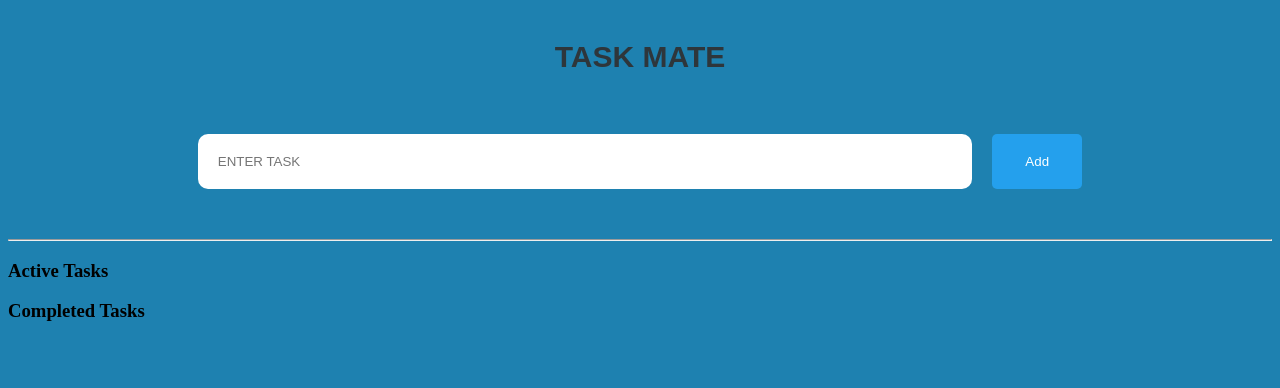
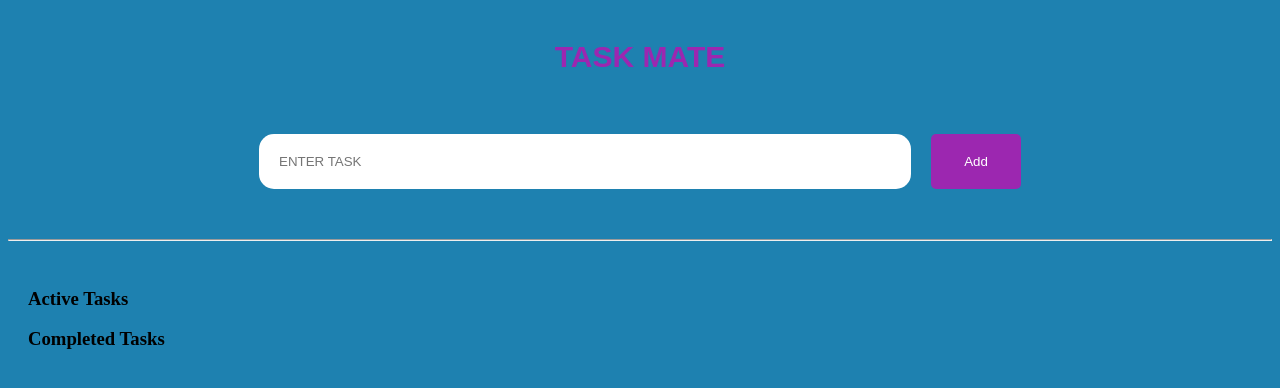
Before and after one commit to Ahtaxam/TaskMate, a React (Vite) app: page / in a window 1280 px wide. Shown: the top 388 px of the page. Built offline with nearby package versions, Linux system fonts and the light colour scheme.

Commit message:
style: made some changes

```diff
--- a/src/App.css
+++ b/src/App.css
@@ -5,6 +5,8 @@
     text-align: center;
     margin: 40px auto;
     color: #2e363b;
+    color: #9C27B0;
+    font-weight: bold;
 }
 #Header{
     display: flex;
@@ -18,11 +20,12 @@
 #addTask{
     border: none;
     padding: 8px;
-    border-radius: 10px;
+    border-radius: 15px;
     outline: none;
     padding: 20px;
-    width: 60%;
+    width: 50%;
 }
+
 #addTask::placeholder{
     font-family: 'Poppins', sans-serif;
     text-transform: uppercase;
@@ -33,8 +36,21 @@
     outline: none;
     border-radius: 5px;
     width: 90px;
-    background-color: #24a0ed;
+    background-color: #9C27B0;
     color: white;
-
-
+    cursor: pointer;
 }
+#tasks{
+    gap: 20px;
+    padding: 20px;
+    justify-content: center;
+}
+#tasks__heading{
+    font-family: 'Poppins', sans-serif;
+    font-size: 20px;
+    text-transform: uppercase;
+    margin: 40px auto;
+    color: #9C27B0;
+    display: block;
+    text-align: center;
+}
```
